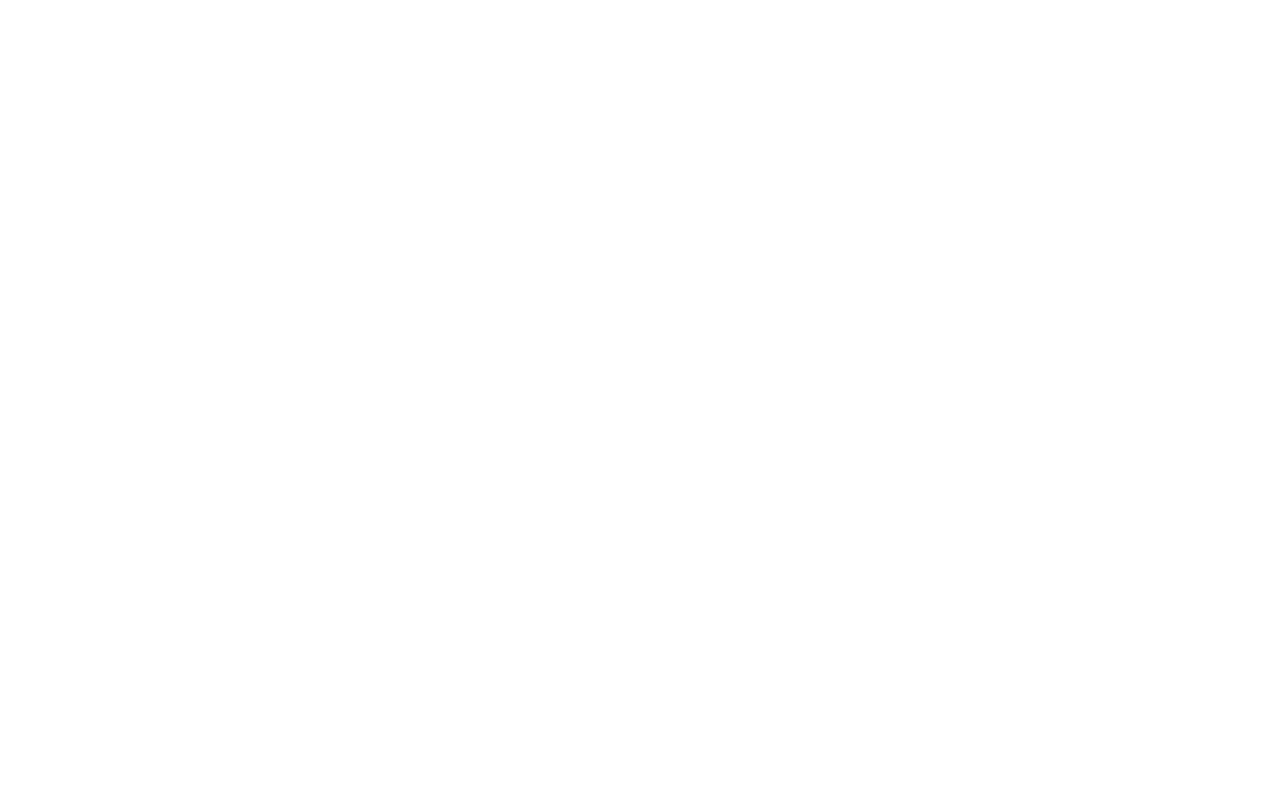
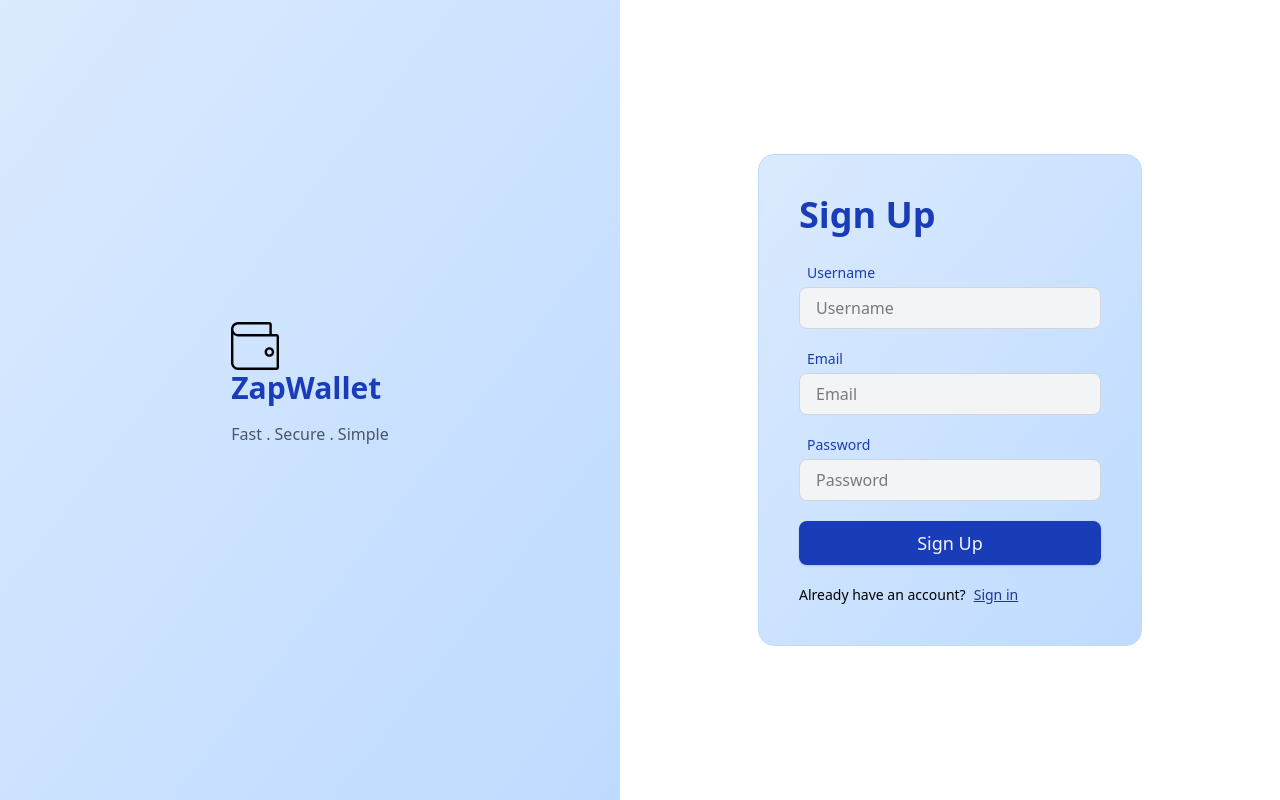
Before and after one commit to sreyas-cheviri/zapwallet, a React (Vite) app in the folder client/: page /signup in a window 1280 px wide. Built offline with nearby package versions, Linux system fonts and the light colour scheme.

Commit message:
signup and in

```diff
--- a/client/package.json
+++ b/client/package.json
@@ -11,6 +11,7 @@
   },
   "dependencies": {
     "@tailwindcss/vite": "^4.1.10",
+    "axios": "^1.10.0",
     "react": "^19.1.0",
     "react-dom": "^19.1.0",
     "react-router": "^7.6.2",
--- /dev/null
+++ b/client/src/components/CustomButton.tsx
@@ -0,0 +1,16 @@
+import React from 'react';
+
+interface CustomButtonProps extends React.ButtonHTMLAttributes<HTMLButtonElement> {
+  children: React.ReactNode;
+}
+
+const CustomButton: React.FC<CustomButtonProps> = ({ children, ...props }) => (
+  <button
+    {...props}
+    className={`bg-blue-800 hover:bg-blue-900 hover:shadow-xl text-md md:text-lg text-zinc-100 font-medium py-2 px-8 rounded-lg transition duration-200 shadow ${props.className || ''}`}
+  >
+    {children}
+  </button>
+);
+
+export default CustomButton;
--- /dev/null
+++ b/client/src/components/InputBox.tsx
@@ -0,0 +1,17 @@
+import React from 'react';
+
+interface InputBoxProps extends React.InputHTMLAttributes<HTMLInputElement> {
+  label?: string;
+}
+
+const InputBox: React.FC<InputBoxProps> = ({ label, ...props }) => (
+  <div className="flex flex-col gap-1 bg-wh">
+    {label && <label className="text-sm text-blue-800 px-2 font-medium">{label}</label>}
+    <input
+      {...props}
+      className={`border bg-gray-100 border-gray-300 rounded-lg px-4 py-2 focus:outline-none focus:ring-1 focus:ring-blue-200 ${props.className || ''}`}
+    />
+  </div>
+);
+
+export default InputBox;
--- a/client/src/pages/Home.tsx
+++ b/client/src/pages/Home.tsx
@@ -22,20 +22,25 @@
         </div>
       <div className="text-center h-screen   flex flex-col items-center justify-center px-4 ">
         <div className="flex flex-col gap-6 justify-center">
-          <img
+        <div>
+
+       <img
             src="/wallet.svg"
-            className="md:h-10 h-8 hover:cursor-pointer transition delay-150 duration-300 ease-in-out hover:-translate-y-1"
-            onClick={() => window.location.reload()}
+            className="md:h-12 h-10 hover:cursor-pointer transition delay-150 duration-300 ease-in-out hover:-translate-y-1"
+            onClick={() => { window.location.href = "/"; }}
             alt=""
-          />
+            />
           <h1 className="md:text-3xl text-2xl font-semibold text-blue-800 mb-4">ZapWallet</h1>
-        </div>
+
         <p className="text-gray-600 mb-8">
            Fast . Secure . Simple
         </p>
+            </div>
+
+      </div>
         <button
           onClick={handleSignup}
-          className="bg-blue-800 hover:bg-blue-900 hover:shadow-xl text-md md:text-lg text-zinc-100 font-medium py-2 px-8 rounded-lg transition duration-200 shadow"
+          className="bg-blue-800 hover:bg-blue-900 hover:shadow-xl text-sm md:text-md text-zinc-100 font-medium py-2 px-8 rounded-lg transition duration-200 shadow"
         >
           Get started
         </button>
--- a/client/src/pages/Signin.tsx
+++ b/client/src/pages/Signin.tsx
@@ -1,9 +1,91 @@
-import React from 'react'
+import React, { useState } from 'react';
+import InputBox from '../components/InputBox';
+import CustomButton from '../components/CustomButton';
+import { useNavigate } from 'react-router-dom';
+import axios from 'axios';
 
 export default function Signin() {
+  const navigate = useNavigate();
+  const [email, setEmail] = useState('');
+  const [password, setPassword] = useState('');
+  const [msg, setMsg] = useState('');
+
+  const handleSignin = async (e: React.FormEvent) => {
+    e.preventDefault();
+    setMsg('');
+    try {
+      const res = await axios.post('http://localhost:3000/api/v1/user/signin', {
+        email,
+        password,
+      });
+      const data = res.data;
+      setMsg('Signin successful!');
+      const token = data.token;
+      localStorage.setItem("token", token);
+      localStorage.setItem("username", data.username);
+
+      setTimeout(() => {
+        navigate("/dashboard");
+      }, 1000);
+    } catch (err: unknown) {
+      if (axios.isAxiosError(err) && err.response && err.response.data && err.response.data.message) {
+        setMsg(err.response.data.message);
+      } else {
+        setMsg('Signin failed');
+      }
+    }
+  };
+
   return (
-    <div>
-
+    <div className="min-h-screen flex">
+      <div className="w-1/2 bg-gradient-to-br hidden md:flex from-blue-100 to-blue-200 items-center justify-center">
+        <div>
+          <img
+            src="/wallet.svg"
+            className="md:h-12 h-10 hover:cursor-pointer transition delay-150 duration-300 ease-in-out hover:-translate-y-1"
+            onClick={() => { window.location.href = "/"; }}
+            alt=""
+          />
+          <h1 className="md:text-3xl text-2xl font-semibold text-blue-800 mb-4">ZapWallet</h1>
+          <p className="text-gray-600 mb-8">
+            Fast . Secure . Simple
+          </p>
+        </div>
+      </div>
+      <div className="md:w-1/2 w-full m-5 flex items-center justify-center ">
+        <form
+          onSubmit={handleSignin}
+          className="w-full max-w-sm flex flex-col bg-gradient-to-br from-blue-100 to-blue-200 gap-5 border p-10 rounded-2xl border-blue-200"
+        >
+          <h2 className="text-4xl font-semibold text-blue-800 mb-2">Sign In</h2>
+          <InputBox
+            label="Email"
+            type="email"
+            placeholder="Email"
+            value={email}
+            required
+            onChange={e => setEmail(e.target.value)}
+          />
+          <InputBox
+            label="Password"
+            type="password"
+            placeholder="Password"
+            value={password}
+            required
+            onChange={e => setPassword(e.target.value)}
+          />
+          <CustomButton type="submit">Sign In</CustomButton>
+          {msg && (
+            <div className="text-center text-sm mt-2 text-blue-700">{msg}</div>
+          )}
+          <p className='text-sm gap-2'>
+            Don't have an account?
+            <span onClick={() => navigate('/signup')} className='text-blue-900 pl-2 underline hover:text-blue-300 hover:cursor-pointer'>
+              Sign up
+            </span>
+          </p>
+        </form>
+      </div>
     </div>
   )
 }
--- a/client/src/pages/Signup.tsx
+++ b/client/src/pages/Signup.tsx
@@ -1,9 +1,101 @@
-import React from 'react'
+import React, { useState } from 'react';
+import InputBox from '../components/InputBox';
+import CustomButton from '../components/CustomButton';
+import { useNavigate } from 'react-router-dom';
 
 export default function Signup() {
+  const navigate = useNavigate();
+  const [username, setUsername] = useState('');
+  const [email, setEmail] = useState('');
+  const [password, setPassword] = useState('');
+  const [msg, setMsg] = useState('');
+
+  const handleSignup = async (e: React.FormEvent) => {
+    e.preventDefault();
+    setMsg('');
+    try {
+      const res = await fetch('http://localhost:3000/api/v1/user/signup', {
+        method: 'POST',
+        headers: { 'Content-Type': 'application/json' },
+        body: JSON.stringify({ username, email, password }),
+      });
+      const data = await res.json();
+      if (res.ok) {
+        setMsg('Signup successful! You can now log in.');
+      } else {
+        setMsg(data.message || 'Signup failed');
+      }
+    } catch {
+      setMsg('Network error');
+    }
+  };
+
   return (
-    <div>
+    <div className="min-h-screen flex">
 
+      <div className="w-1/2 bg-gradient-to-br hidden md:flex from-blue-100 to-blue-200  items-center justify-center">
+      <div>
+
+       <img
+            src="/wallet.svg"
+            className="md:h-12 h-10 hover:cursor-pointer transition delay-150 duration-300 ease-in-out hover:-translate-y-1"
+            onClick={() => { window.location.href = "/"; }}
+            alt=""
+            />
+          <h1 className="md:text-3xl text-2xl font-semibold text-blue-800 mb-4">ZapWallet</h1>
+
+        <p className="text-gray-600 mb-8">
+           Fast . Secure . Simple
+        </p>
+            </div>
+
+      </div>
+
+      <div className="md:w-1/2 w-full m-5 flex items-center justify-center ">
+        <form
+          onSubmit={handleSignup}
+          className="w-full max-w-sm flex flex-col bg-gradient-to-br from-blue-100 to-blue-200 gap-5 border p-10 rounded-2xl border-blue-200"
+        >
+          <h2 className="text-4xl font-semibold text-blue-800 mb-2">Sign Up</h2>
+          <InputBox
+            label="Username"
+            type="text"
+            placeholder="Username"
+            value={username}
+            required
+            onChange={e => setUsername(e.target.value)}
+          />
+          <InputBox
+            label="Email"
+            type="email"
+            placeholder="Email"
+            value={email}
+            required
+            onChange={e => setEmail(e.target.value)}
+          />
+          <InputBox
+            label="Password"
+            type="password"
+            placeholder="Password"
+            value={password}
+            required
+            onChange={e => setPassword(e.target.value)}
+          />
+          <CustomButton type="submit">Sign Up</CustomButton>
+          {msg && (
+            <div className="text-center text-sm mt-2 text-blue-700">{msg}</div>
+          )}
+          <p className='text-sm gap-2'>
+            Already have an account?
+
+
+            <span onClick={() => navigate('/signin')} className='text-blue-900 pl-2 underline hover:text-blue-300 hover:cursor-pointer'>
+              Sign in
+              </span>
+
+          </p>
+        </form>
+      </div>
     </div>
-  )
+  );
 }
```
Also changed, not shown: 1 other file (tests, documents, lock files or other folders).
